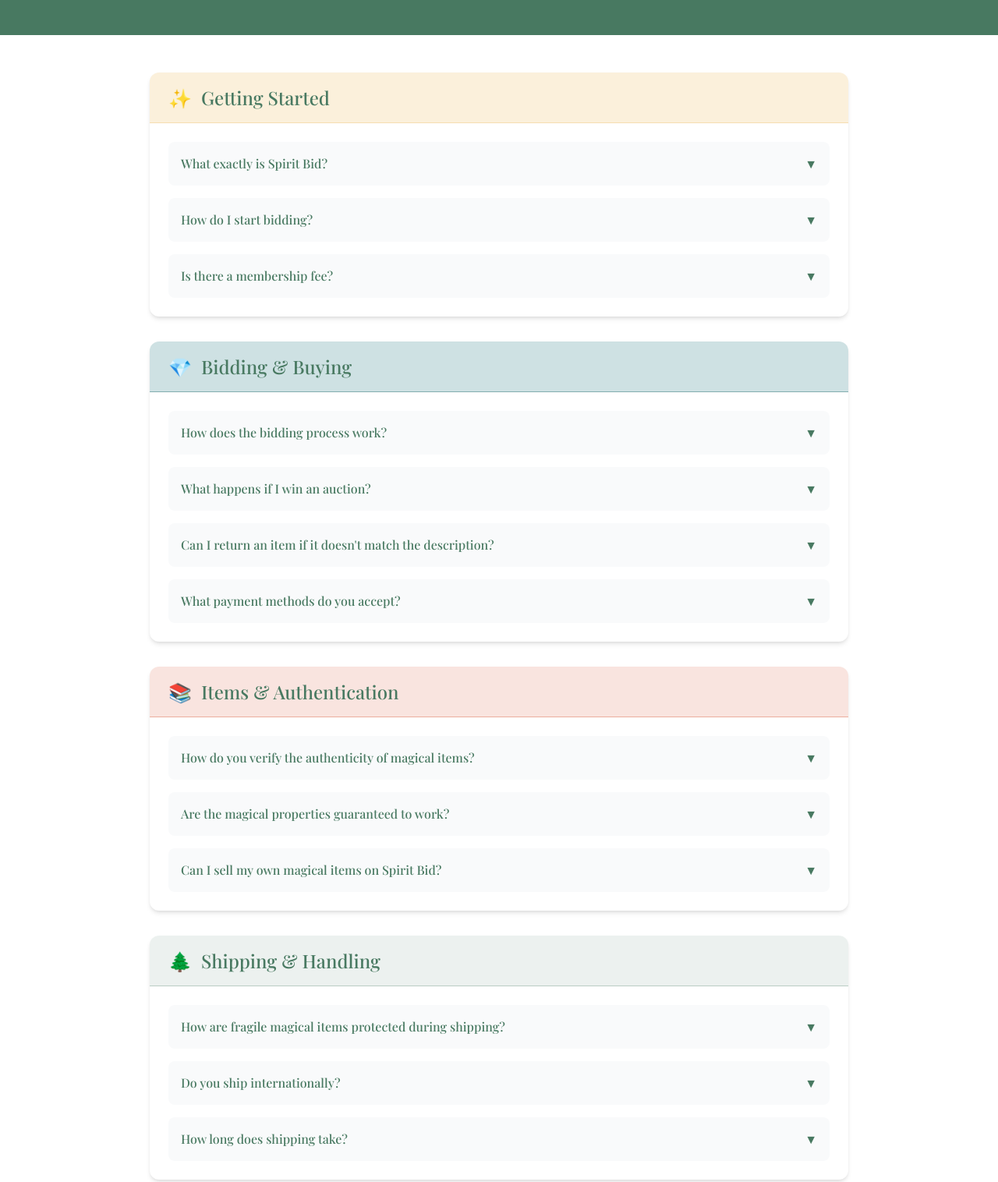
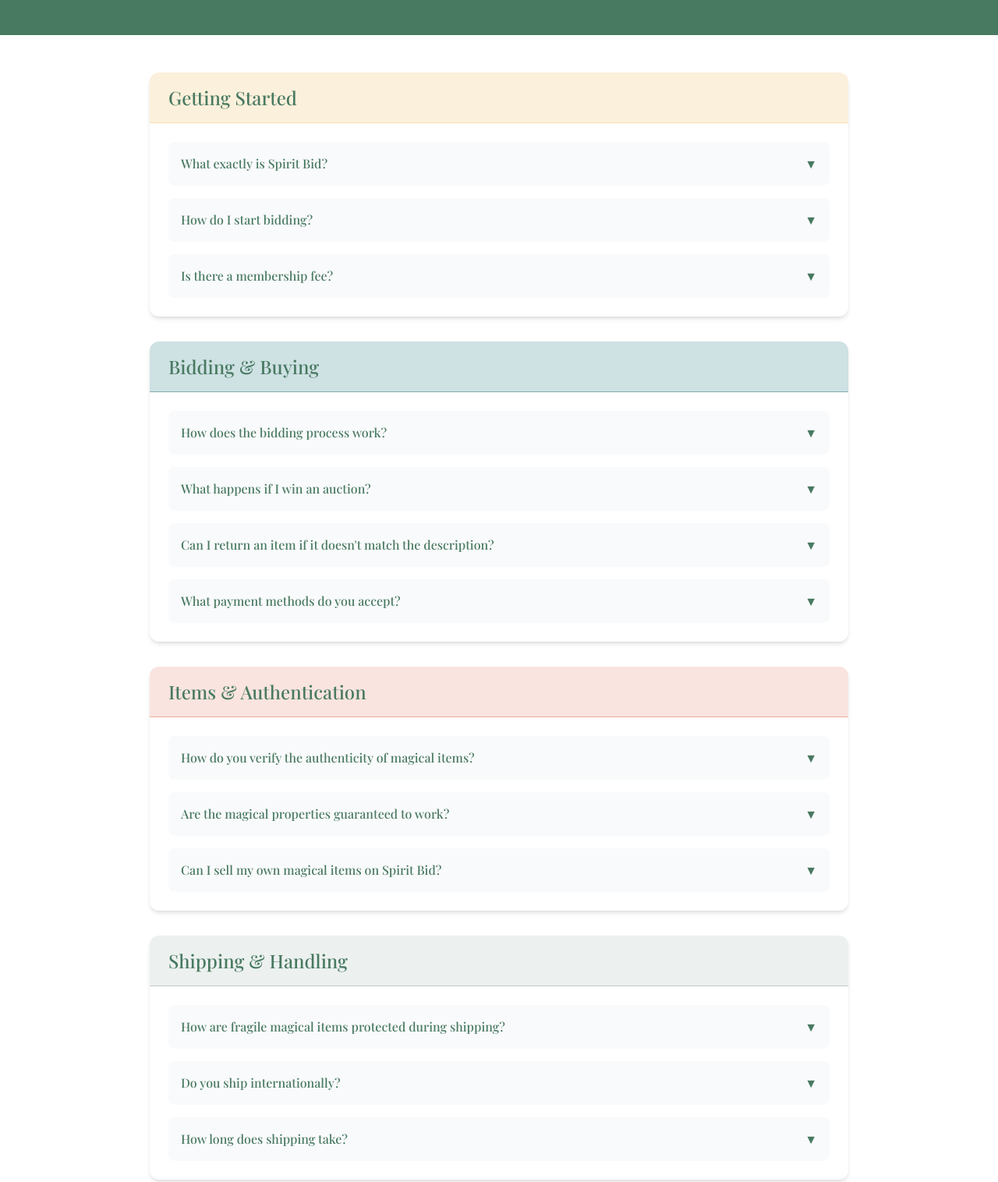
Before and after one commit to HelChris/semesterproject2, a website built with Vite: page pages/faq.html in a window 1280 px wide. Shown: the part 191-1707 px from the top of the page at 78% size. Built offline with nearby package versions, Linux system fonts and the light colour scheme; no server answers.

Commit message:
remove icons

```diff
--- a/pages/faq.html
+++ b/pages/faq.html
@@ -234,7 +234,6 @@
               <h2
                 class="text-2xl font-serif font-bold text-forest-green flex items-center gap-3"
               >
-                <span class="text-2xl">✨</span>
                 Getting Started
               </h2>
             </header>
@@ -313,7 +312,6 @@
               <h2
                 class="text-2xl font-serif font-bold text-forest-green flex items-center gap-3"
               >
-                <span class="text-2xl">💎</span>
                 Bidding & Buying
               </h2>
             </header>
@@ -415,7 +413,6 @@
               <h2
                 class="text-2xl font-serif font-bold text-forest-green flex items-center gap-3"
               >
-                <span class="text-2xl">📚</span>
                 Items & Authentication
               </h2>
             </header>
@@ -496,7 +493,6 @@
               <h2
                 class="text-2xl font-serif font-bold text-forest-green flex items-center gap-3"
               >
-                <span class="text-2xl">🌲</span>
                 Shipping & Handling
               </h2>
             </header>
@@ -576,7 +572,6 @@
               <h2
                 class="text-2xl font-serif font-bold text-forest-green flex items-center gap-3"
               >
-                <span class="text-2xl">🔮</span>
                 Account & Security
               </h2>
             </header>
```
